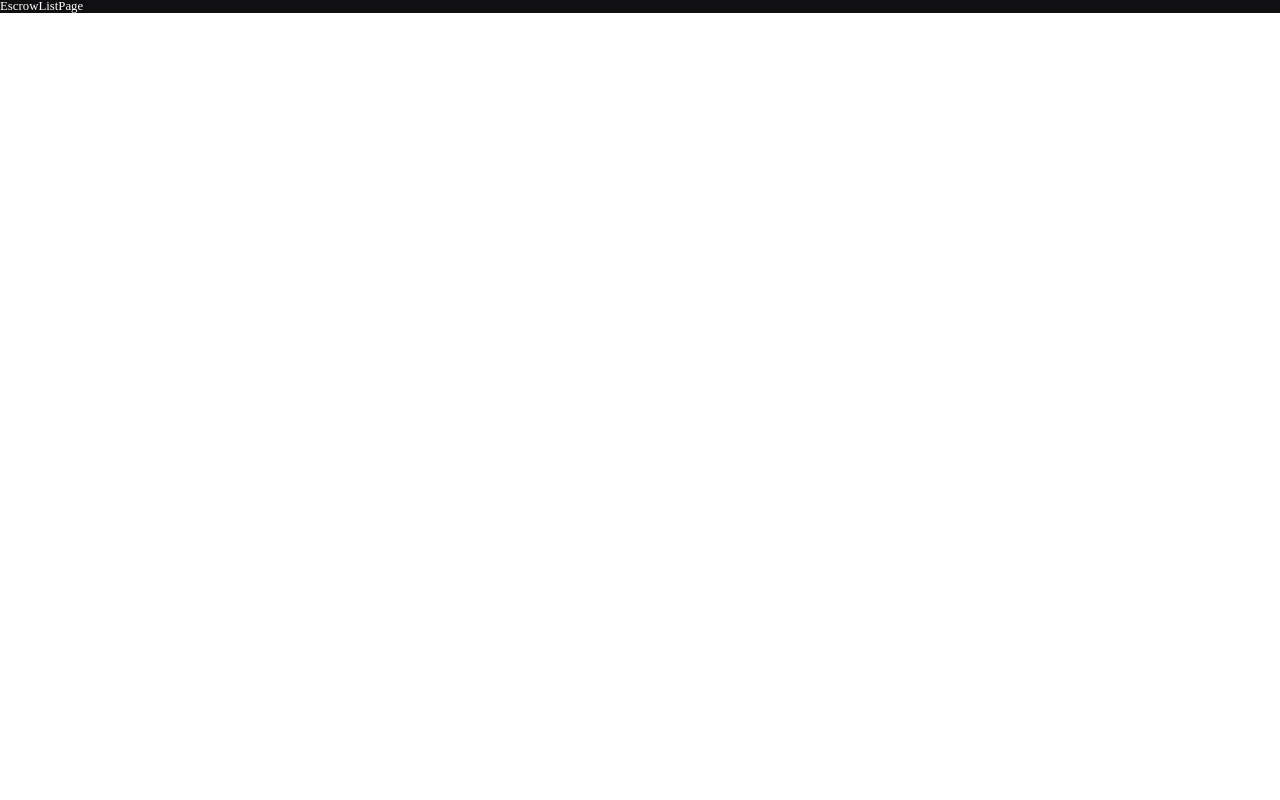
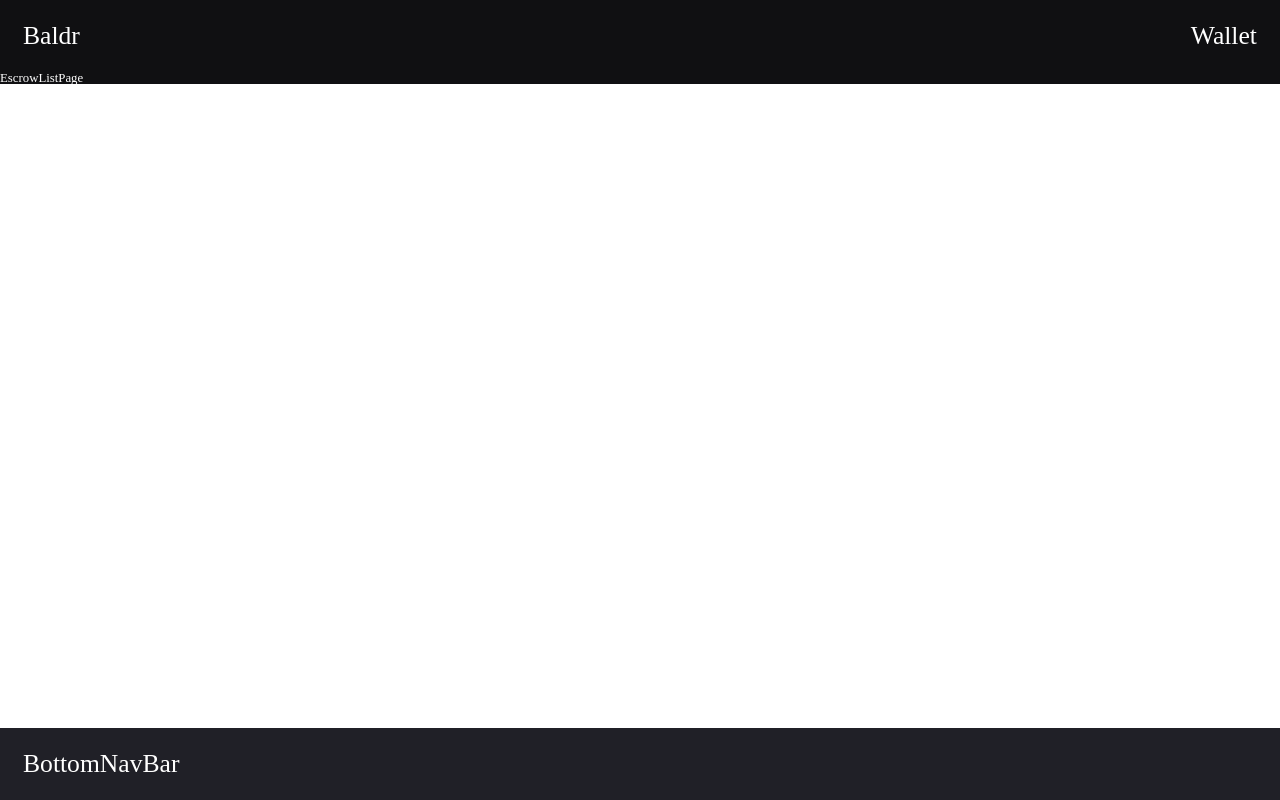
Before and after one commit to SwineCoder101/baldr, a React (Vite) app in the folder baldr-frontend/: page /escrow-list in a window 1280 px wide. Built offline with nearby package versions, Linux system fonts and the light colour scheme.

Commit message:
feat: set layout of top and bottom bar

```diff
--- /dev/null
+++ b/baldr-frontend/src/components/BottomNavBar.jsx
@@ -0,0 +1,18 @@
+import styled from "styled-components";
+import theme from "../styles/theme";
+
+const BottomNavBar = () => {
+  return <Wrapper className="f-spb big-pd">BottomNavBar</Wrapper>;
+};
+
+const Wrapper = styled.div`
+  background-color: ${theme.color.BACK_BLACK};
+  color: ${theme.color.WHITE};
+  font-size: ${theme.font.SIZE.XL};
+
+  position: fixed;
+  bottom: 0;
+  width: 100%;
+`;
+
+export default BottomNavBar;
--- /dev/null
+++ b/baldr-frontend/src/components/LogoTopBar.jsx
@@ -0,0 +1,19 @@
+import styled from "styled-components";
+import theme from "../styles/theme";
+
+const LogoTopBar = () => {
+  return (
+    <Wrapper className="f-row f-spb big-pd">
+      <div>Baldr</div>
+      <div>Wallet</div>
+    </Wrapper>
+  );
+};
+
+const Wrapper = styled.div`
+  background-color: ${theme.color.MAIN_BLACK};
+  color: ${theme.color.WHITE};
+  font-size: ${theme.font.SIZE.XL};
+`;
+
+export default LogoTopBar;
--- a/baldr-frontend/src/pages/EscrowList/index.jsx
+++ b/baldr-frontend/src/pages/EscrowList/index.jsx
@@ -2,6 +2,8 @@ import { useEffect } from "react";
 import { useNavigate } from "react-router-dom";
 import { ROUTE_PATH } from "../../common/const";
 import { Wrapper } from "./style";
+import LogoTopBar from "../../components/LogoTopBar";
+import BottomNavBar from "../../components/BottomNavBar";
 
 const EscrowListPage = () => {
   const navigate = useNavigate();
@@ -10,7 +12,15 @@ const EscrowListPage = () => {
     navigate(ROUTE_PATH.ESCROW_LIST, { replace: true });
   }, [navigate]);
 
-  return <Wrapper>EscrowListPage</Wrapper>;
+  return (
+    <>
+      <LogoTopBar />
+
+      <Wrapper>EscrowListPage</Wrapper>
+
+      <BottomNavBar />
+    </>
+  );
 };
 
 export default EscrowListPage;
```
